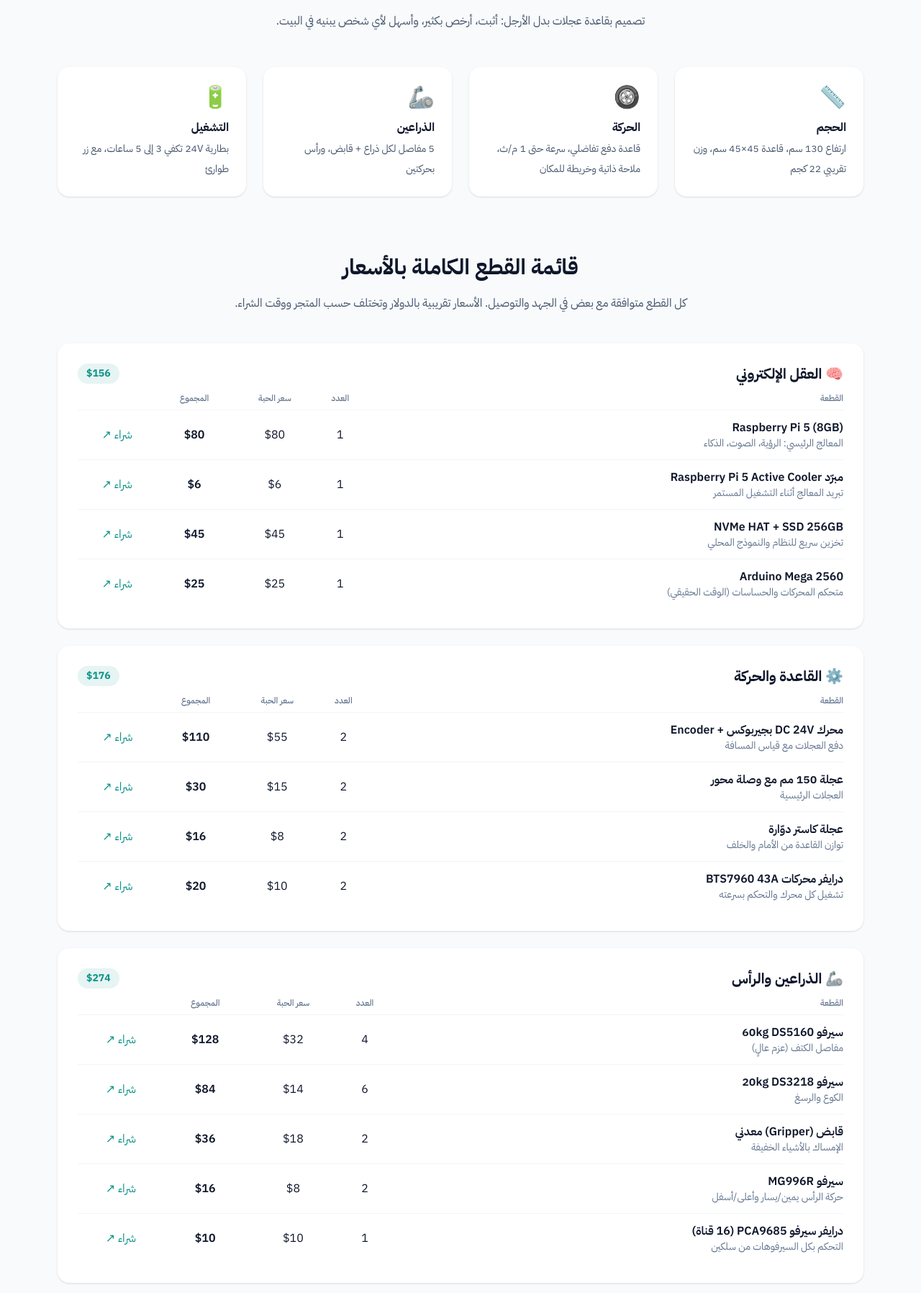
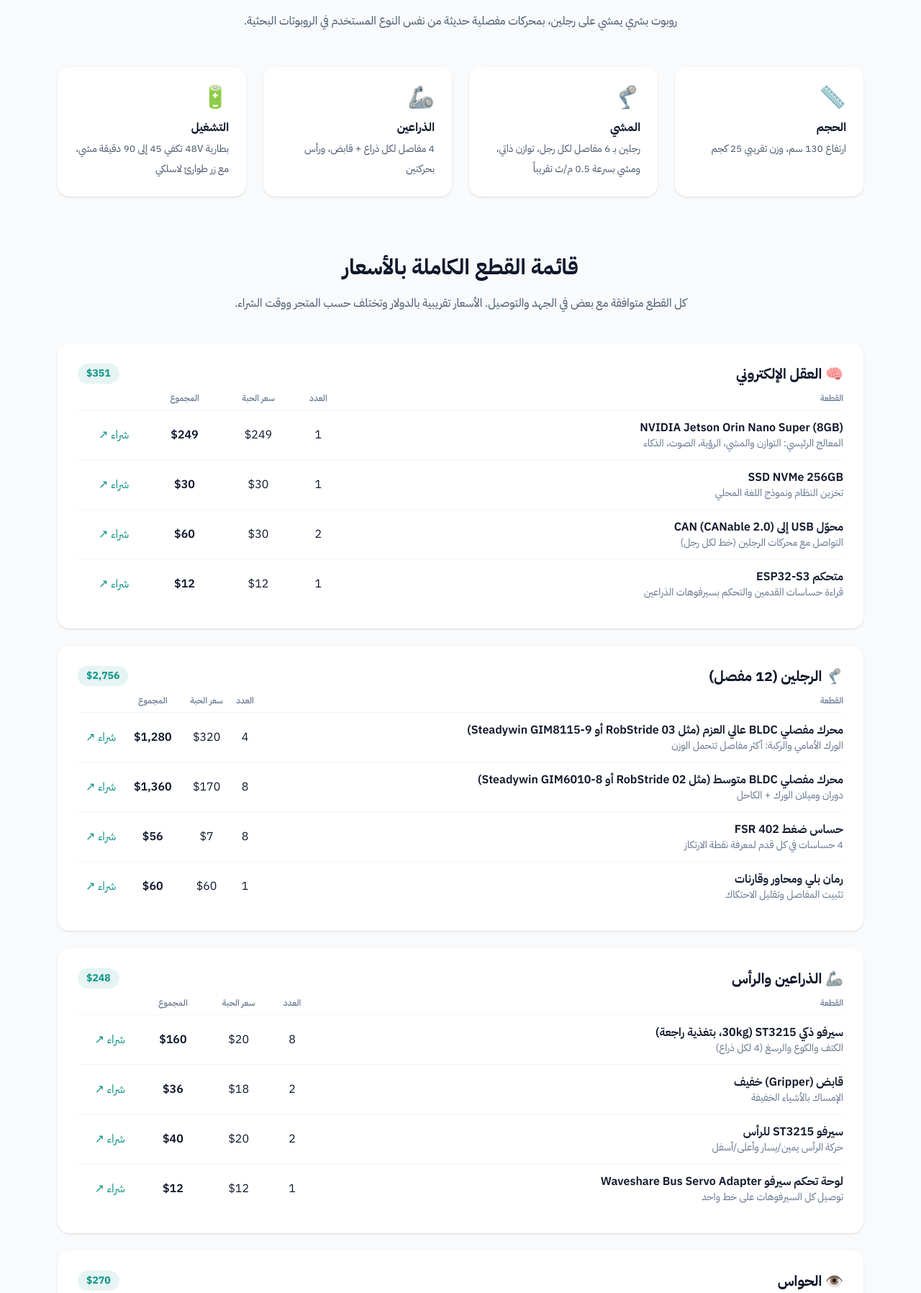
Before and after one commit to alfouzana/robot-130, a website built with Vite: page index.html in a window 1280 px wide. Shown: the part 831-2627 px from the top of the page at 72% size. Built offline with nearby package versions, Linux system fonts and the light colour scheme.

Commit message:
Update site

```diff
--- a/index.html
+++ b/index.html
@@ -41,7 +41,7 @@
           <div class="mt-10 grid grid-cols-3 gap-4 text-center">
             <div class="rounded-xl bg-slate-50 p-4"><div class="text-2xl font-bold text-brand">130</div><div class="text-xs text-slate-500">سم الطول</div></div>
             <div class="rounded-xl bg-slate-50 p-4"><div class="text-2xl font-bold text-brand" dir="ltr" data-total>—</div><div class="text-xs text-slate-500">التكلفة التقريبية</div></div>
-            <div class="rounded-xl bg-slate-50 p-4"><div class="text-2xl font-bold text-brand">16</div><div class="text-xs text-slate-500">درجة حرية</div></div>
+            <div class="rounded-xl bg-slate-50 p-4"><div class="text-2xl font-bold text-brand">24</div><div class="text-xs text-slate-500">درجة حرية</div></div>
           </div>
         </div>
         <div class="flex justify-center rounded-3xl bg-gradient-to-b from-brand/10 to-slate-50 p-8">
@@ -55,10 +55,7 @@
             <rect x="25" y="85" width="22" height="80" rx="11" fill="#cbd5e1" stroke="#0f172a" stroke-width="4"/>
             <rect x="153" y="85" width="22" height="80" rx="11" fill="#cbd5e1" stroke="#0f172a" stroke-width="4"/>
             <path d="M28 165 l-6 14 M44 165 l6 14 M156 165 l-6 14 M172 165 l6 14" stroke="#0f172a" stroke-width="4" stroke-linecap="round"/>
-            <rect x="94" y="187" width="12" height="45" fill="#334155"/>
-            <rect x="45" y="232" width="110" height="38" rx="12" fill="#0f172a"/>
-            <rect x="85" y="222" width="30" height="10" rx="3" fill="#0d9488"/>
-            <circle cx="60" cy="278" r="14" fill="#334155"/><circle cx="140" cy="278" r="14" fill="#334155"/>
+            <rect x="62" y="187" width="76" height="18" rx="6" fill="#0f172a"/><rect x="68" y="205" width="20" height="38" rx="8" fill="#cbd5e1" stroke="#0f172a" stroke-width="4"/><rect x="112" y="205" width="20" height="38" rx="8" fill="#cbd5e1" stroke="#0f172a" stroke-width="4"/><circle cx="78" cy="246" r="7" fill="#0d9488"/><circle cx="122" cy="246" r="7" fill="#0d9488"/><rect x="70" y="250" width="16" height="34" rx="7" fill="#cbd5e1" stroke="#0f172a" stroke-width="4"/><rect x="114" y="250" width="16" height="34" rx="7" fill="#cbd5e1" stroke="#0f172a" stroke-width="4"/><rect x="58" y="284" width="34" height="10" rx="4" fill="#0f172a"/><rect x="108" y="284" width="34" height="10" rx="4" fill="#0f172a"/>
           </svg>
         </div>
       </div>
@@ -68,12 +65,12 @@
     <section id="specs" class="bg-slate-50 py-20">
       <div class="mx-auto max-w-6xl px-4">
         <h2 class="text-center text-3xl font-bold">مواصفات الروبوت</h2>
-        <p class="mx-auto mt-4 max-w-2xl text-center leading-8 text-slate-600">تصميم بقاعدة عجلات بدل الأرجل: أثبت، أرخص بكثير، وأسهل لأي شخص يبنيه في البيت.</p>
+        <p class="mx-auto mt-4 max-w-2xl text-center leading-8 text-slate-600">روبوت بشري يمشي على رجلين، بمحركات مفصلية حديثة من نفس النوع المستخدم في الروبوتات البحثية.</p>
         <div class="mt-12 grid gap-6 sm:grid-cols-2 md:grid-cols-4">
-          <div class="rounded-2xl bg-white p-6 shadow-sm"><div class="text-3xl">📏</div><h3 class="mt-3 font-bold">الحجم</h3><p class="mt-1 text-sm leading-7 text-slate-600">ارتفاع 130 سم، قاعدة 45×45 سم، وزن تقريبي 22 كجم</p></div>
-          <div class="rounded-2xl bg-white p-6 shadow-sm"><div class="text-3xl">🛞</div><h3 class="mt-3 font-bold">الحركة</h3><p class="mt-1 text-sm leading-7 text-slate-600">قاعدة دفع تفاضلي، سرعة حتى 1 م/ث، ملاحة ذاتية وخريطة للمكان</p></div>
-          <div class="rounded-2xl bg-white p-6 shadow-sm"><div class="text-3xl">🦾</div><h3 class="mt-3 font-bold">الذراعين</h3><p class="mt-1 text-sm leading-7 text-slate-600">5 مفاصل لكل ذراع + قابض، ورأس بحركتين</p></div>
-          <div class="rounded-2xl bg-white p-6 shadow-sm"><div class="text-3xl">🔋</div><h3 class="mt-3 font-bold">التشغيل</h3><p class="mt-1 text-sm leading-7 text-slate-600">بطارية 24V تكفي 3 إلى 5 ساعات، مع زر طوارئ</p></div>
+          <div class="rounded-2xl bg-white p-6 shadow-sm"><div class="text-3xl">📏</div><h3 class="mt-3 font-bold">الحجم</h3><p class="mt-1 text-sm leading-7 text-slate-600">ارتفاع 130 سم، وزن تقريبي 25 كجم</p></div>
+          <div class="rounded-2xl bg-white p-6 shadow-sm"><div class="text-3xl">🦿</div><h3 class="mt-3 font-bold">المشي</h3><p class="mt-1 text-sm leading-7 text-slate-600">رجلين بـ 6 مفاصل لكل رجل، توازن ذاتي، ومشي بسرعة 0.5 م/ث تقريباً</p></div>
+          <div class="rounded-2xl bg-white p-6 shadow-sm"><div class="text-3xl">🦾</div><h3 class="mt-3 font-bold">الذراعين</h3><p class="mt-1 text-sm leading-7 text-slate-600">4 مفاصل لكل ذراع + قابض، ورأس بحركتين</p></div>
+          <div class="rounded-2xl bg-white p-6 shadow-sm"><div class="text-3xl">🔋</div><h3 class="mt-3 font-bold">التشغيل</h3><p class="mt-1 text-sm leading-7 text-slate-600">بطارية 48V تكفي 45 إلى 90 دقيقة مشي، مع زر طوارئ لاسلكي</p></div>
         </div>
       </div>
     </section>
@@ -89,7 +86,7 @@
           <div class="flex justify-between border-b border-white/10 pb-3"><span>مجموع القطع</span><span dir="ltr" data-subtotal></span></div>
           <div class="flex justify-between border-b border-white/10 py-3"><span>شحن وقطع احتياطية (10%)</span><span dir="ltr" data-misc></span></div>
           <div class="flex items-center justify-between pt-4 text-2xl font-bold"><span>التكلفة الإجمالية</span><span class="text-teal-300"><span dir="ltr" data-total></span> <span class="text-base text-white/60">≈ <span data-total-sar></span></span></span></div>
-          <p class="mt-4 text-sm text-white/60">الأدوات غير محسوبة: طابعة ثلاثية الأبعاد (أو خدمة طباعة)، كاوية لحام، ملتيميتر، ومنشار ألمنيوم.</p>
+          <p class="mt-4 text-sm text-white/60">الأدوات غير محسوبة: طابعة ثلاثية الأبعاد (أو خدمة طباعة)، كاوية لحام، ملتيميتر، وجهاز كمبيوتر بكرت شاشة NVIDIA لتدريب المشي.</p>
         </div>
       </div>
     </section>
@@ -109,7 +106,7 @@
         <div class="mt-12 grid gap-6 md:grid-cols-3">
           <div class="rounded-2xl bg-white/10 p-6"><h3 class="font-bold">👂 يسمع ويتكلم</h3><p class="mt-2 text-sm leading-7 text-white/80">Whisper لفهم الكلام، وPiper للرد بصوت طبيعي</p></div>
           <div class="rounded-2xl bg-white/10 p-6"><h3 class="font-bold">💬 يفكر ويرد</h3><p class="mt-2 text-sm leading-7 text-white/80">نموذج لغة صغير محلي عبر llama.cpp، ويحفظ معلوماتك ليتذكرها</p></div>
-          <div class="rounded-2xl bg-white/10 p-6"><h3 class="font-bold">🗺️ يشوف ويتنقل</h3><p class="mt-2 text-sm leading-7 text-white/80">ROS 2 مع الليدار لرسم خريطة البيت، وOpenCV للتعرف على الوجوه</p></div>
+          <div class="rounded-2xl bg-white/10 p-6"><h3 class="font-bold">👁️ يشوف ويتفادى</h3><p class="mt-2 text-sm leading-7 text-white/80">كاميرا عمق تشوف المسافات، وOpenCV للتعرف على الوجوه وتفادي العوائق</p></div>
         </div>
       </div>
     </section>
@@ -118,7 +115,7 @@
     <section class="mx-auto max-w-4xl px-4 py-16">
       <div class="rounded-2xl border border-amber-200 bg-amber-50 p-6 leading-8 text-amber-900">
         <h3 class="font-bold">⚠️ قبل ما تبدأ</h3>
-        <p class="mt-2 text-sm">الروبوت فيه بطارية قوية ومحركات بعزم عالٍ. ركّب زر الطوارئ أولاً، اختبر كل جزء لوحده، ولا تشغّل الذراعين قرب الوجه أو الأطفال. الأسعار والتوافر تقريبية وقد تتغير.</p>
+        <p class="mt-2 text-sm">الروبوت فيه بطارية قوية ومحركات بعزم عالٍ. الروبوت اللي يمشي على رجلين أصعب بكثير من أي روبوت بعجلات، وتوقع أسابيع إلى أشهر من التجارب قبل ما يمشي بثبات. خلّه معلّق على حامل الأمان في كل التجارب الأولى، ركّب زر الطوارئ أولاً، وابعد الأطفال عنه وهو شغال. الأسعار والتوافر تقريبية وقد تتغير.</p>
       </div>
     </section>
 
--- a/src/parts.js
+++ b/src/parts.js
@@ -7,77 +7,76 @@ export const groups = [
     title: "العقل الإلكتروني",
     icon: "🧠",
     items: [
-      { name: "Raspberry Pi 5 (8GB)", role: "المعالج الرئيسي: الرؤية، الصوت، الذكاء", qty: 1, price: 80, link: q("Raspberry Pi 5 8GB") },
-      { name: "مبرّد Raspberry Pi 5 Active Cooler", role: "تبريد المعالج أثناء التشغيل المستمر", qty: 1, price: 6, link: q("Raspberry Pi 5 Active Cooler") },
-      { name: "NVMe HAT + SSD 256GB", role: "تخزين سريع للنظام والنموذج المحلي", qty: 1, price: 45, link: q("Raspberry Pi 5 NVMe HAT SSD 256GB") },
-      { name: "Arduino Mega 2560", role: "متحكم المحركات والحساسات (الوقت الحقيقي)", qty: 1, price: 25, link: q("Arduino Mega 2560") },
+      { name: "NVIDIA Jetson Orin Nano Super (8GB)", role: "المعالج الرئيسي: التوازن والمشي، الرؤية، الصوت، الذكاء", qty: 1, price: 249, link: q("Jetson Orin Nano Super Developer Kit") },
+      { name: "SSD NVMe 256GB", role: "تخزين النظام ونموذج اللغة المحلي", qty: 1, price: 30, link: q("NVMe SSD 256GB 2280") },
+      { name: "محوّل USB إلى CAN (CANable 2.0)", role: "التواصل مع محركات الرجلين (خط لكل رجل)", qty: 2, price: 30, link: ali("CANable 2.0 USB CAN") },
+      { name: "متحكم ESP32-S3", role: "قراءة حساسات القدمين والتحكم بسيرفوهات الذراعين", qty: 1, price: 12, link: q("ESP32-S3 DevKitC") },
     ],
   },
   {
-    title: "القاعدة والحركة",
-    icon: "⚙️",
+    title: "الرجلين (12 مفصل)",
+    icon: "🦿",
     items: [
-      { name: "محرك DC 24V بجيربوكس + Encoder", role: "دفع العجلات مع قياس المسافة", qty: 2, price: 55, link: ali("24V DC gear motor encoder 100rpm") },
-      { name: "عجلة 150 مم مع وصلة محور", role: "العجلات الرئيسية", qty: 2, price: 15, link: q("150mm robot wheel hub") },
-      { name: "عجلة كاستر دوّارة", role: "توازن القاعدة من الأمام والخلف", qty: 2, price: 8, link: q("caster wheel 2 inch") },
-      { name: "درايفر محركات BTS7960 43A", role: "تشغيل كل محرك والتحكم بسرعته", qty: 2, price: 10, link: q("BTS7960 motor driver") },
+      { name: "محرك مفصلي BLDC عالي العزم (مثل RobStride 03 أو Steadywin GIM8115-9)", role: "الورك الأمامي والركبة: أكثر مفاصل تتحمل الوزن", qty: 4, price: 320, link: ali("RobStride 03 actuator") },
+      { name: "محرك مفصلي BLDC متوسط (مثل RobStride 02 أو Steadywin GIM6010-8)", role: "دوران وميلان الورك + الكاحل", qty: 8, price: 170, link: ali("RobStride 02 actuator") },
+      { name: "حساس ضغط FSR 402", role: "4 حساسات في كل قدم لمعرفة نقطة الارتكاز", qty: 8, price: 7, link: q("FSR 402 force sensor") },
+      { name: "رمان بلي ومحاور وقارنات", role: "تثبيت المفاصل وتقليل الاحتكاك", qty: 1, price: 60, link: q("flange bearing kit robot") },
     ],
   },
   {
     title: "الذراعين والرأس",
     icon: "🦾",
     items: [
-      { name: "سيرفو 60kg DS5160", role: "مفاصل الكتف (عزم عالٍ)", qty: 4, price: 32, link: ali("DS5160 servo 60kg") },
-      { name: "سيرفو 20kg DS3218", role: "الكوع والرسغ", qty: 6, price: 14, link: q("DS3218 servo 20kg") },
-      { name: "قابض (Gripper) معدني", role: "الإمساك بالأشياء الخفيفة", qty: 2, price: 18, link: ali("robot gripper metal claw servo") },
-      { name: "سيرفو MG996R", role: "حركة الرأس يمين/يسار وأعلى/أسفل", qty: 2, price: 8, link: q("MG996R servo") },
-      { name: "درايفر سيرفو PCA9685 (16 قناة)", role: "التحكم بكل السيرفوهات من سلكين", qty: 1, price: 10, link: q("PCA9685 servo driver") },
+      { name: "سيرفو ذكي ST3215 (30kg، بتغذية راجعة)", role: "الكتف والكوع والرسغ (4 لكل ذراع)", qty: 8, price: 20, link: ali("Feetech ST3215 servo") },
+      { name: "قابض (Gripper) خفيف", role: "الإمساك بالأشياء الخفيفة", qty: 2, price: 18, link: ali("robot gripper servo claw") },
+      { name: "سيرفو ST3215 للرأس", role: "حركة الرأس يمين/يسار وأعلى/أسفل", qty: 2, price: 20, link: ali("Feetech ST3215 servo") },
+      { name: "لوحة تحكم سيرفو Waveshare Bus Servo Adapter", role: "توصيل كل السيرفوهات على خط واحد", qty: 1, price: 12, link: q("Waveshare bus servo adapter") },
     ],
   },
   {
     title: "الحواس",
     icon: "👁️",
     items: [
-      { name: "Raspberry Pi Camera Module 3", role: "الرؤية والتعرف على الوجوه", qty: 1, price: 27, link: q("Raspberry Pi Camera Module 3") },
-      { name: "ليدار RPLIDAR A1M8", role: "رسم خريطة الغرفة وتفادي العوائق", qty: 1, price: 99, link: q("RPLIDAR A1M8") },
-      { name: "مايك USB متعدد الاتجاهات (Array)", role: "سماع الأوامر الصوتية من بعيد", qty: 1, price: 35, link: q("USB microphone array conference") },
+      { name: "IMU دقيق BNO085", role: "أهم حساس للمشي: يعرف ميلان الجسم 400 مرة بالثانية", qty: 1, price: 25, link: q("BNO085 IMU") },
+      { name: "كاميرا عمق OAK-D Lite", role: "يشوف المسافات والعوائق والوجوه", qty: 1, price: 150, link: q("OAK-D Lite depth camera") },
+      { name: "مايك USB متعدد الاتجاهات (Array)", role: "سماع الأوامر الصوتية", qty: 1, price: 35, link: q("USB microphone array conference") },
       { name: "سماعة 5W + مضخم صوت", role: "الرد بالصوت", qty: 1, price: 15, link: q("PAM8403 amplifier speaker 5W") },
-      { name: "حساس مسافة HC-SR04", role: "حماية إضافية من الاصطدام", qty: 4, price: 2.5, link: q("HC-SR04 ultrasonic") },
-      { name: "حساس توازن IMU MPU-6050", role: "معرفة الميلان ومنع الانقلاب", qty: 1, price: 5, link: q("MPU6050") },
-      { name: "شاشة لمس 7 بوصة", role: "وجه الروبوت وواجهة التحكم", qty: 1, price: 65, link: q("Raspberry Pi 7 inch touch display") },
+      { name: "شاشة 5 بوصة دائرية/مستطيلة", role: "وجه الروبوت وتعابيره", qty: 1, price: 45, link: q("5 inch HDMI display small") },
     ],
   },
   {
     title: "الطاقة",
     icon: "🔋",
     items: [
-      { name: "بطارية LiFePO4 24V 20Ah", role: "تشغيل 3 إلى 5 ساعات", qty: 1, price: 170, link: q("LiFePO4 24V 20Ah battery") },
-      { name: "شاحن LiFePO4 29.2V 5A", role: "شحن البطارية", qty: 1, price: 35, link: q("LiFePO4 charger 29.2V 5A") },
-      { name: "محوّل DC-DC من 24V إلى 5V 5A", role: "تغذية Raspberry Pi والشاشة", qty: 1, price: 12, link: q("24V to 5V 5A buck converter USB-C") },
-      { name: "محوّل DC-DC من 24V إلى 7.4V 20A", role: "تغذية السيرفوهات", qty: 1, price: 28, link: ali("24V to 7.4V 20A buck converter") },
-      { name: "زر طوارئ + مفتاح رئيسي + فيوزات", role: "الأمان: فصل الكهرباء فوراً", qty: 1, price: 25, link: q("emergency stop button 22mm") },
-      { name: "أسلاك وموصلات XT60 وأطراف", role: "التوصيلات", qty: 1, price: 35, link: q("XT60 connector kit silicone wire 14AWG") },
+      { name: "بطارية Li-ion 48V 10Ah (تفريغ 30A)", role: "تشغيل 45 إلى 90 دقيقة مشي", qty: 1, price: 220, link: q("48V 10Ah lithium battery pack 30A BMS") },
+      { name: "شاحن 54.6V 3A", role: "شحن البطارية", qty: 1, price: 40, link: q("54.6V 3A lithium charger") },
+      { name: "محوّل DC-DC من 48V إلى 19V", role: "تغذية Jetson", qty: 1, price: 25, link: q("48V to 19V DC converter") },
+      { name: "محوّل DC-DC من 48V إلى 12V 10A", role: "تغذية سيرفوهات الذراعين والرأس", qty: 1, price: 25, link: q("48V to 12V 10A buck converter") },
+      { name: "زر طوارئ لاسلكي + مفتاح رئيسي + فيوزات", role: "الأمان: فصل المحركات فوراً لو سقط", qty: 1, price: 45, link: q("wireless emergency stop relay 48V") },
+      { name: "أسلاك سيليكون 12AWG وموصلات XT60/XT30", role: "التوصيلات", qty: 1, price: 40, link: q("XT60 connector kit silicone wire 12AWG") },
     ],
   },
   {
     title: "الهيكل",
     icon: "🏗️",
     items: [
-      { name: "بروفايل ألمنيوم 2020 (حوالي 10 متر)", role: "العمود الفقري والإطار", qty: 1, price: 75, link: q("2020 aluminum extrusion") },
-      { name: "زوايا وصواميل وبراغي T-slot", role: "تثبيت الإطار", qty: 1, price: 40, link: q("2020 corner bracket t-nut kit") },
-      { name: "لوح ألمنيوم/أكريليك 5 مم للقاعدة", role: "منصة القاعدة والبطارية", qty: 1, price: 45, link: q("aluminum plate 5mm") },
-      { name: "خيوط طباعة PETG (3 كجم)", role: "غطاء الجسم، الرأس، أذرع وحوامل", qty: 3, price: 22, link: q("PETG filament 1kg") },
+      { name: "أنابيب كربون فايبر 25 مم (عظام الساق والفخذ)", role: "خفيفة وقوية: كل جرام في الرجل يفرق", qty: 4, price: 18, link: q("carbon fiber tube 25mm 500mm") },
+      { name: "ألواح ألمنيوم 4 مم مقصوصة CNC", role: "الحوض والصدر وحوامل المحركات", qty: 1, price: 150, link: q("aluminum plate 4mm 6061") },
+      { name: "خيوط طباعة نايلون كربون PA-CF (2 كجم)", role: "القدمين والوصلات اللي تتحمل ضغط", qty: 2, price: 45, link: q("PA-CF nylon carbon filament") },
+      { name: "خيوط PETG (2 كجم)", role: "غطاء الجسم والرأس", qty: 2, price: 22, link: q("PETG filament 1kg") },
+      { name: "براغي وصواميل ستانلس (طقم)", role: "التجميع", qty: 1, price: 30, link: q("M3 M4 M5 stainless screw kit") },
+      { name: "حامل أمان (جانتري) بحبل", role: "يمسك الروبوت من الأعلى أثناء تجارب المشي الأولى", qty: 1, price: 70, link: q("hoist pulley rope ceiling") },
     ],
   },
 ];
 
 export const steps = [
-  { t: "جهّز الإطار", d: "قص بروفايل 2020 إلى: عمود فقري 95 سم، كتفين 40 سم، وقاعدة مربعة 45×45 سم. القاعدة العريضة والبطارية في الأسفل تخلي مركز الثقل منخفض وتمنع الانقلاب." },
-  { t: "ركّب القاعدة المتحركة", d: "ثبّت المحركين على جانبي القاعدة (نظام دفع تفاضلي) وعجلتي الكاستر في الأمام والخلف. البطارية في المنتصف تماماً فوق المحور." },
-  { t: "وصّل الطاقة", d: "البطارية ← فيوز ← زر الطوارئ ← المفتاح الرئيسي ← لوحة توزيع. منها: الدرايفرات مباشرة على 24V، ومحوّل 5V للمعالج، ومحوّل 7.4V للسيرفوهات. لا توصل السيرفوهات أبداً على كهرباء المعالج." },
-  { t: "اطبع وركّب الذراعين", d: "اطبع وصلات الذراع بـ PETG بنسبة ملء 40% على الأقل. الكتف: سيرفوين 60kg (رفع ودوران)، الكوع والرسغ: 3 سيرفوهات 20kg، وفي النهاية القابض. طول الذراع حوالي 55 سم والحمل الآمن حتى 300 جرام." },
-  { t: "الرأس والحواس", d: "الشاشة في الوجه، الكاميرا فوقها، والرأس على سيرفوين للحركة. الليدار في القاعدة بارتفاع 25 سم بدون أي عائق حوله، وحساسات المسافة الأربعة في زوايا القاعدة." },
-  { t: "البرمجة منخفضة المستوى", d: "Arduino Mega يقرأ الـ Encoders والحساسات ويتحكم بالمحركات بـ PID، ويتواصل مع Raspberry Pi عبر USB. PCA9685 يتصل بالـ Pi عبر I2C." },
-  { t: "العقل والذكاء", d: "على Raspberry Pi: نظام Ubuntu 24.04 + ROS 2 للملاحة ورسم الخرائط (SLAM)، OpenCV للتعرف على الوجوه، Vosk أو Whisper لفهم الكلام بدون إنترنت، Piper لتحويل النص إلى صوت، ونموذج لغة صغير محلي عبر llama.cpp عشان يرد ويتعلم بدون أي خدمة خارجية." },
-  { t: "الاختبار والمعايرة", d: "اختبر كل جزء لحاله قبل التجميع النهائي: المحركات على حامل بدون أرض، السيرفوهات بزوايا صغيرة، ثم الحركة البطيئة في غرفة فاضية. فعّل زر الطوارئ قبل كل تجربة." },
+  { t: "صمّم واطبع الهيكل", d: "الطول 130 سم موزع: رأس 20، جذع 45، فخذ 30، ساق 30، قدم 5. الوزن المستهدف 25 كجم أو أقل. اطبع القدمين والوصلات بالنايلون كربون بنسبة ملء 60%، والأغطية بـ PETG." },
+  { t: "جمّع الرجلين", d: "كل رجل 6 محركات: الورك (دوران، ميلان، أمام/خلف)، الركبة، الكاحل (أمام/خلف، ميلان). خلّ المحركات الثقيلة قريبة من الحوض وانقل حركة الركبة والكاحل بأذرع توصيل، عشان تكون الرجل خفيفة من تحت وسريعة الحركة." },
+  { t: "ركّب الجذع والذراعين والرأس", d: "البطارية في الحوض (أقرب نقطة لمركز الثقل)، Jetson في الصدر، الذراعين بـ 4 سيرفوهات لكل وحدة، والرأس فيه الشاشة وكاميرا العمق." },
+  { t: "وصّل الطاقة والاتصال", d: "البطارية ← فيوز ← زر الطوارئ ← المحركات على 48V مباشرة. محولات منفصلة لـ Jetson والسيرفوهات. محركات كل رجل على خط CAN مستقل، وIMU في منتصف الحوض بالضبط." },
+  { t: "اختبر كل مفصل", d: "والروبوت معلّق على الحامل: حرّك كل محرك لحاله بزوايا صغيرة، اضبط حدود الحركة في كل درايفر، وتأكد إن زر الطوارئ يفصل كل شي." },
+  { t: "علّمه يمشي في المحاكاة", d: "ارسم نسخة رقمية مطابقة للروبوت (ملف URDF بالأوزان والأطوال الحقيقية)، ودرّبه على المشي بالتعلم المعزّز في MuJoCo أو Isaac Lab. يتعلم الروبوت الافتراضي المشي من نفسه بعد ملايين المحاولات خلال ساعات على جهاز فيه كرت شاشة قوي." },
+  { t: "انقل المشي للروبوت الحقيقي", d: "شغّل الخوارزمية المدربة على Jetson. ابدأ والروبوت معلّق ورجليه بالكاد تلمس الأرض، ثم خفف الحبل تدريجياً. توقع عدة جولات تعديل بين المحاكاة والواقع قبل ما يمشي بثبات." },
+  { t: "العقل والذكاء", d: "على Jetson: Whisper لفهم الكلام بدون إنترنت، Piper للرد بصوت، ونموذج لغة صغير محلي عبر llama.cpp عشان يفكر ويرد ويتذكر بدون أي خدمة خارجية، وOpenCV مع كاميرا العمق للتعرف على الوجوه وتفادي العوائق." },
 ];
```
